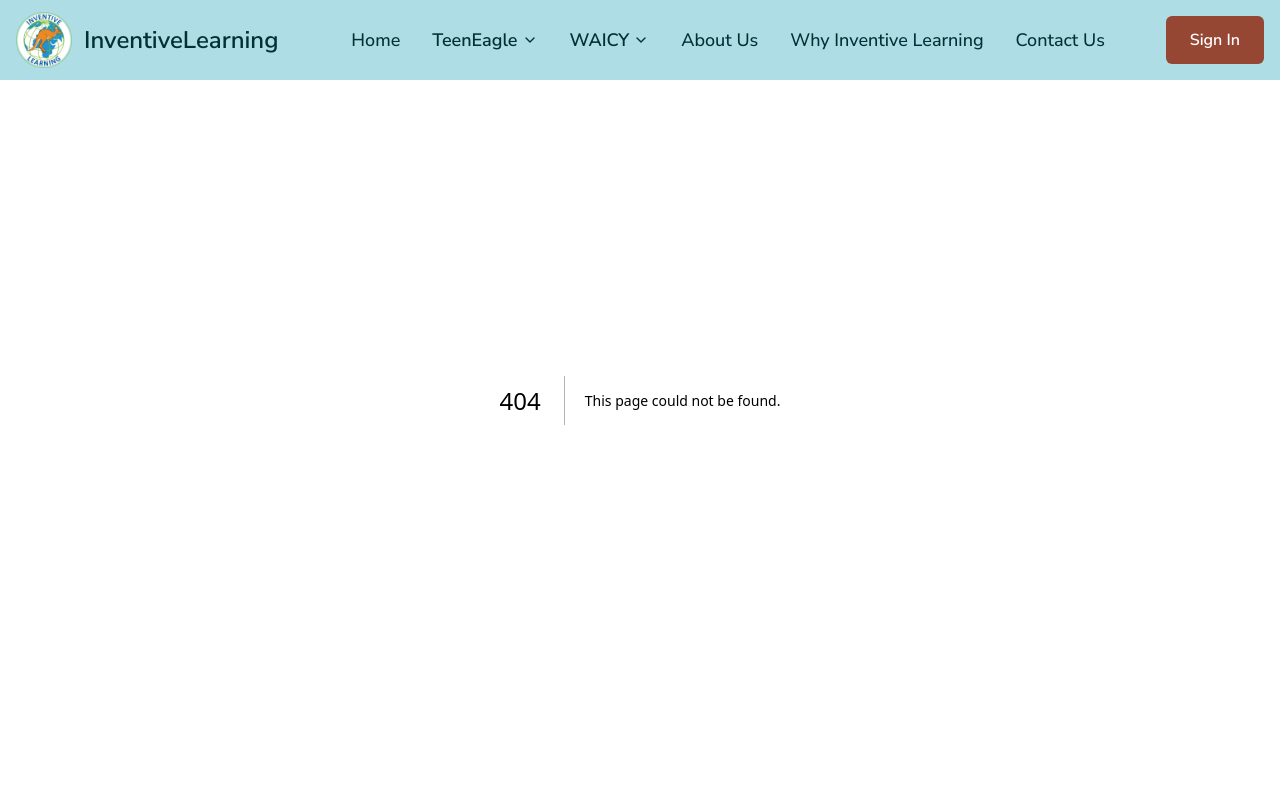
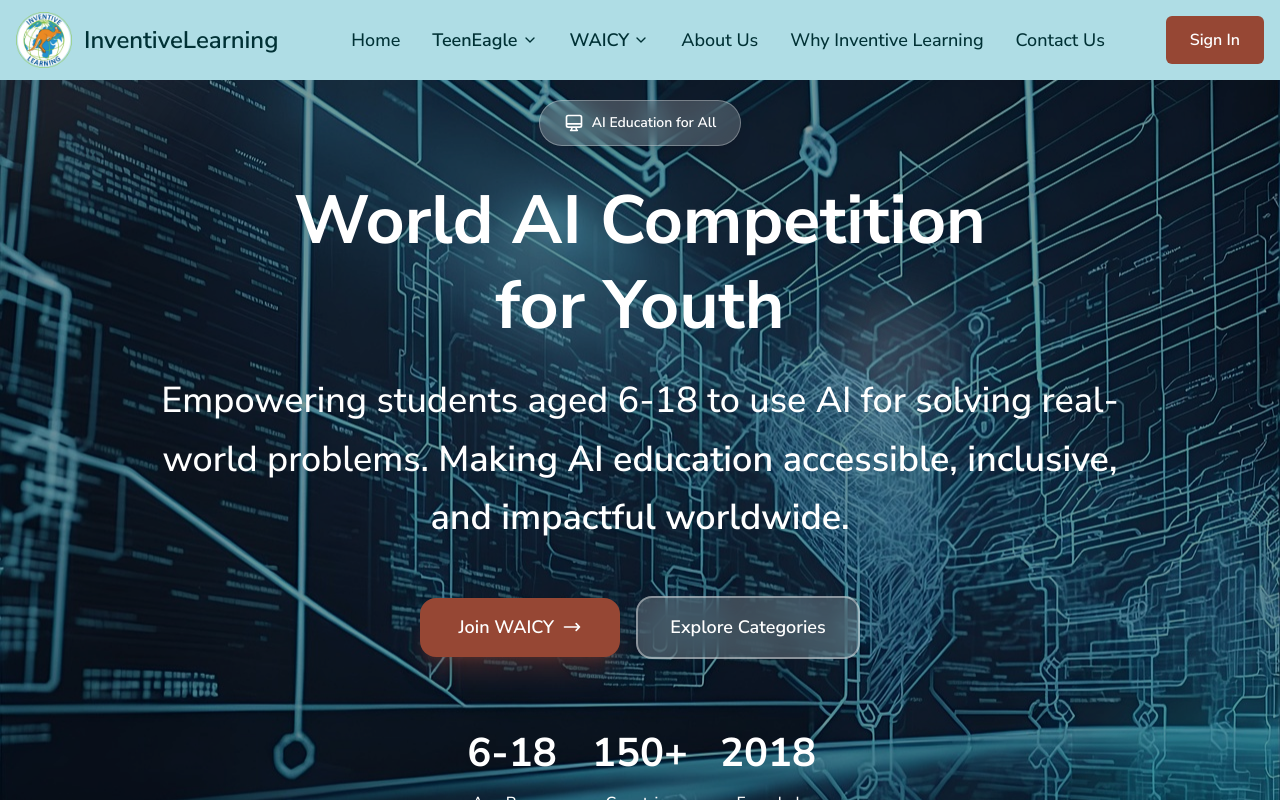
Before and after one commit to kainatkiranrashid2/inventivelearningwebsite, a Next.js app: page /waicy in a window 1280 px wide. Before the commit this address had no page. Shown: the top 800 px of the page. Built offline with nearby package versions, Linux system fonts and the light colour scheme.

Commit message:
Implement code changes to enhance functionality and improve performance

```diff
--- /dev/null
+++ b/app/waicy/components/Header.tsx
@@ -0,0 +1,128 @@
+import React from "react";
+
+const Header = () => {
+  return (
+    <section
+      className="relative  bg-gradient-to-br bg-cover bg-center px-4  from-[#AFDDE5] via-[#AFDDE5] to-[#0FA4AF]/30 overflow-hidden"
+      style={{
+        backgroundImage: "url('/images/waicy/header.png')",
+      }}>
+      {/* Dark overlay for better text visibility */}
+      <div className="absolute inset-0 bg-black/40"></div>
+
+      {/* Animated background elements */}
+      <div className="absolute top-0 left-0 w-96 h-96 bg-white/10 rounded-full blur-3xl -translate-x-1/2 -translate-y-1/2 animate-pulse"></div>
+      <div className="absolute bottom-0 right-0 w-80 h-80 bg-[#0FA4AF]/20 rounded-full blur-2xl translate-x-1/3 translate-y-1/3"></div>
+      <div className="absolute top-1/3 right-1/4 w-32 h-32 bg-white/15 rounded-full blur-xl"></div>
+
+      <div className="container mx-auto relative z-10">
+        <div className="flex flex-col items-center justify-center min-h-[600px] lg:min-h-screen text-center px-4 py-20">
+          {/* Floating badge */}
+          <div
+            className="inline-flex mt-5 items-center px-6 py-3 bg-white/20 backdrop-blur-md rounded-full
+            text-white font-semibold text-sm mb-8 border border-white/30 shadow-lg
+            hover:bg-white/30 transition-all duration-300">
+            <svg
+              className="w-5 h-5 mr-2 text-white"
+              fill="none"
+              stroke="currentColor"
+              viewBox="0 0 24 24">
+              <path
+                strokeLinecap="round"
+                strokeLinejoin="round"
+                strokeWidth={2}
+                d="M9.75 17L9 20l-1 1h8l-1-1-.75-3M3 13h18M5 17h14a2 2 0 002-2V5a2 2 0 00-2-2H5a2 2 0 00-2 2v10a2 2 0 002 2z"
+              />
+            </svg>
+            AI Education for All
+          </div>
+
+          {/* Main heading with animated text */}
+          <h1
+            className="text-[36px] sm:text-[44px] md:text-[52px] lg:text-[60px] xl:text-[68px] 2xl:text-[76px]
+            text-white font-bold leading-tight mb-6 max-w-6xl">
+            World AI Competition
+            <span className="block bg-gradient-to-r from-[#164e63] to-[#0e7490] bg-clip-text text-white ">
+              for Youth
+            </span>
+          </h1>
+
+          {/* Subtitle */}
+          <p
+            className="text-[20px] sm:text-[24px] md:text-[28px] lg:text-[32px] xl:text-[36px]
+            text-white font-medium mb-12 max-w-5xl leading-relaxed">
+            Empowering students aged 6-18 to use AI for solving real-world
+            problems.
+            <span className="text-white font-semibold">
+              {" "}
+              Making AI education accessible, inclusive, and impactful
+              worldwide.
+            </span>
+          </p>
+
+          {/* CTA Buttons */}
+          <div className="flex flex-col sm:flex-row gap-4 items-center">
+            <button
+              className="group relative px-8 py-4 bg-[#964734]
+              text-white font-semibold text-[18px] rounded-2xl shadow-xl shadow-[#964734]/30
+              hover:shadow-2xl hover:shadow-[#964734]/40 hover:scale-105
+              transition-all duration-300 overflow-hidden min-w-[200px]">
+              <span className="relative z-10 flex items-center justify-center">
+                Join WAICY
+                <svg
+                  className="w-5 h-5 ml-2 group-hover:translate-x-1 transition-transform"
+                  fill="none"
+                  stroke="currentColor"
+                  viewBox="0 0 24 24">
+                  <path
+                    strokeLinecap="round"
+                    strokeLinejoin="round"
+                    strokeWidth={2}
+                    d="M17 8l4 4m0 0l-4 4m4-4H3"
+                  />
+                </svg>
+              </span>
+            </button>
+
+            <button
+              className="px-8 py-4 bg-white/20 backdrop-blur-md text-white font-semibold
+              text-[18px] rounded-2xl border-2 border-white/40 hover:bg-white/30 hover:border-white/60
+              transition-all duration-300 min-w-[200px]">
+              Explore Categories
+            </button>
+          </div>
+
+          {/* Floating stats */}
+          <div className="grid grid-cols-3 gap-8 mt-16 max-w-2xl">
+            <div className="text-center">
+              <div className="text-[32px] md:text-[40px] font-bold text-white mb-2">
+                6-18
+              </div>
+              <div className="text-[14px] md:text-[16px] text-white font-medium">
+                Age Range
+              </div>
+            </div>
+            <div className="text-center">
+              <div className="text-[32px] md:text-[40px] font-bold text-white mb-2">
+                150+
+              </div>
+              <div className="text-[14px] md:text-[16px] text-white font-medium">
+                Countries
+              </div>
+            </div>
+            <div className="text-center">
+              <div className="text-[32px] md:text-[40px] font-bold text-white mb-2">
+                2018
+              </div>
+              <div className="text-[14px] md:text-[16px] text-white font-medium">
+                Founded
+              </div>
+            </div>
+          </div>
+        </div>
+      </div>
+    </section>
+  );
+};
+
+export default Header;
--- /dev/null
+++ b/app/waicy/page.tsx
@@ -0,0 +1,12 @@
+import React from "react";
+import Header from "./components/Header";
+
+const page = () => {
+  return (
+    <>
+      <Header />
+    </>
+  );
+};
+
+export default page;
```
Also changed, not shown: public/images/waicy/header.png (added).
